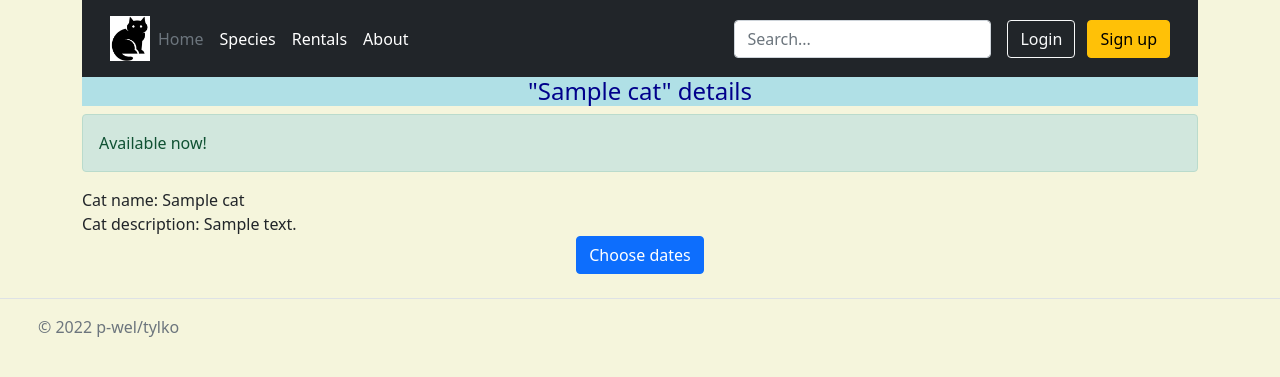
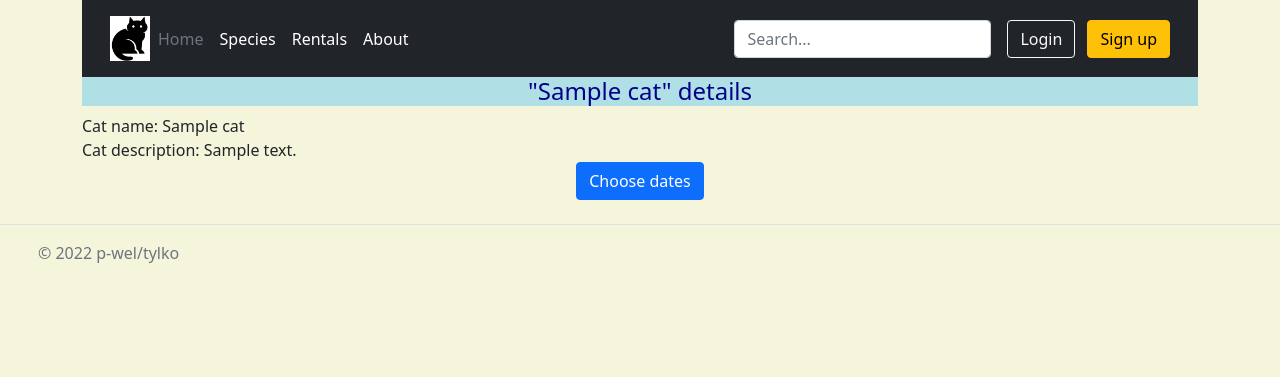
Before and after one commit to p-wel/cat_rental, a Django app: page /cat/1/ in a window 1280 px wide. Shown: the top 377 px of the page. Run offline with Django 3.2, Linux system fonts and the light colour scheme; tables that the repository leaves empty hold one stand-in row (values such as "Sample post"); parts of the project's set-up code (start-up, migrations or seed data) failed here and were passed over; some libraries are stand-ins or nearby versions.

Commit message:
Models update
Model Cat: deleted unused field "user"
Model Cat: deleted field "available" - not needed in current logic
Model Rental: added field "valid"

```diff
--- a/cats/models.py
+++ b/cats/models.py
@@ -41,10 +41,8 @@ class Cat(TimeStamped):
     """
 
     description = models.TextField(default=None, blank=True)
-    available = models.BooleanField(default=True)
     creation_date = models.DateTimeField(auto_now_add=True)
     modification_date = models.DateTimeField(auto_now=True)
-    user = models.ManyToManyField("auth.User", blank=True)
 
     def __str__(self):
         return f"{self.name} (ID: {self.id})"
@@ -75,6 +73,7 @@ class Rental(models.Model):
     user = models.ForeignKey("auth.User", on_delete=models.CASCADE, related_name="rentals")
     rental_date = models.DateField(null=True, blank=True)
     return_date = models.DateField(null=True, blank=True)
+    valid = models.BooleanField(default=True)
 
     def __str__(self):
         return f"Rental {self.id} ({self.cat.name})"
--- a/cats/templates/cats/details.html
+++ b/cats/templates/cats/details.html
@@ -2,13 +2,6 @@
 {% block title %}Cat details{% endblock %}
 {% block content %}
     <h1>"{{ cat.name }}" details</h1>
-    <div>
-        {% if cat.available %}
-            <div class="alert alert-success" role="alert">Available now!</div>
-        {% else %}
-            <div class="alert alert-danger" role="alert">Rented already. You can rent it for future dates</div>
-        {% endif %}
-    </div>
     <div>Cat name: {{ cat.name }}</div>
     <div>Cat description: {{ cat.description }}</div>
     <div style="text-align: center">
--- a/cats/templates/cats/explore_list.html
+++ b/cats/templates/cats/explore_list.html
@@ -13,7 +13,6 @@
         <td>Breed</td>
         <td>Last rental</td>
         <td>Last return</td>
-        <td>Status</td>
         </thead>
         {% for cat in cats_list %}
             <tr>
@@ -22,7 +21,6 @@
                 <td>{{ cat.breed }}</td>
                 <td>{{ cat.rentals.last.rental_date }}</td>
                 <td>{{ cat.rentals.last.return_date }}</td>
-{#                <td>{% if cat.available == True %}Available{% else %}Rented{% endif %}</td>#}
             </tr>
         {% endfor %}
     </table>
--- a/cats/templates/cats/rentals_list.html
+++ b/cats/templates/cats/rentals_list.html
@@ -23,7 +23,8 @@
                         {% endif %}
                     </td>
                     <td>
-                        {% if rental.cat.available %}
+{#                    TODO: if (for this user and this cat) exists Rental with date_to in future (or today) then show button#}
+                        {% if False %}
                             - - -
                         {% else %}
                             <button type="submit" name="cat_{{ rental.cat.id }}" class="btn btn-primary">
--- a/cats/urls.py
+++ b/cats/urls.py
@@ -1,6 +1,6 @@
 from django.urls import path
 from cats.views import cats_list, \
-    handle_cat_rental, congrats_mail, IndexView, ExploreListView, CatDetailView, RentalCreateView, AboutView, \
+    handle_cat_rental, congrats_mail, IndexView, CatDetailView, RentalCreateView, AboutView, \
     SpeciesListView, CatsListView, cat_rental_dates, explore_list
 
 app_name = "cats"
--- a/cats/views.py
+++ b/cats/views.py
@@ -25,14 +25,14 @@ class SpeciesListView(ListView):
 
 
 # CBV Explore
-class ExploreListView(ListView):
-    model = Cat
-    template_name = 'cats/explore_list.html'
-
-    def get_context_data(self, **kwargs):
-        context = super().get_context_data(**kwargs)
-        context['search_form'] = SearchForm()
-        return context
+# class ExploreListView(ListView):
+#     model = Cat
+#     template_name = 'cats/explore_list.html'
+#
+#     def get_context_data(self, **kwargs):
+#         context = super().get_context_data(**kwargs)
+#         context['search_form'] = SearchForm()
+#         return context
 
 
 def explore_list(request):
@@ -118,15 +118,17 @@ def cat_rental_dates(request, cat_id):
 def handle_cat_rental(request, cat_id=None):
     def handle_rent():
         cat = Cat.objects.get(pk=cat_id)
-        if cat.available:
-            Rental.objects.create(
-                user=user,
-                cat=cat,
-                rental_date=request.POST.get("date_from"),
-                return_date=request.POST.get("date_to")
-            )
-            cat.available = False
-            cat.save()
+
+        # TODO: if cat is available in given timeframes
+        # if cat.available:
+        Rental.objects.create(
+            user=user,
+            cat=cat,
+            rental_date=request.POST.get("date_from"),
+            return_date=request.POST.get("date_to"),
+            valid=True
+        )
+        cat.save()
         return HttpResponseRedirect(reverse("cats:details", args=[cat_id]))
 
     def handle_return():
@@ -141,6 +143,10 @@ def handle_cat_rental(request, cat_id=None):
                     button name="cat_{{ rental.cat.id }}
         """
         cat = Cat.objects.get(pk=key)
+
+        # TODO: last() should be changed for this rental's id
+        # TODO: also, it should Rental.valid = False
+
         rental = Rental.objects.filter(user=user, cat=cat).last()
         """
         rental - last rental of given cat, rented by given user
@@ -148,9 +154,8 @@ def handle_cat_rental(request, cat_id=None):
         """
 
         rental.return_date = timezone.now()
+        rental.valid = False
         rental.save()
-        cat.available = True
-        cat.save()
 
         """
         if not - to avoid double saves if user would click a button more than once
```
Also changed, not shown: cats/admin.py (+3 -4 lines), cats/migrations/0006_remove_cat_user.py (added), cats/migrations/0007_remove_cat_available.py (added), cats/migrations/0008_rental_valid.py (added).
